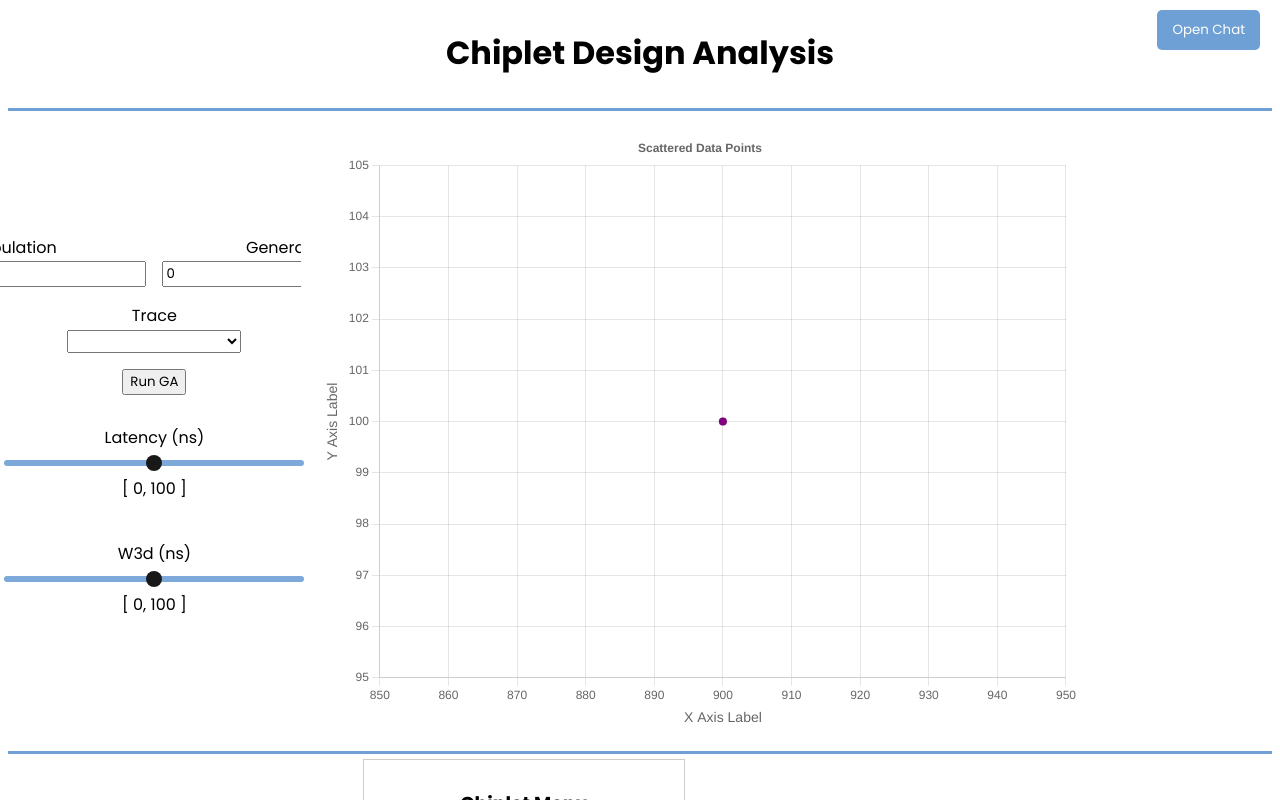
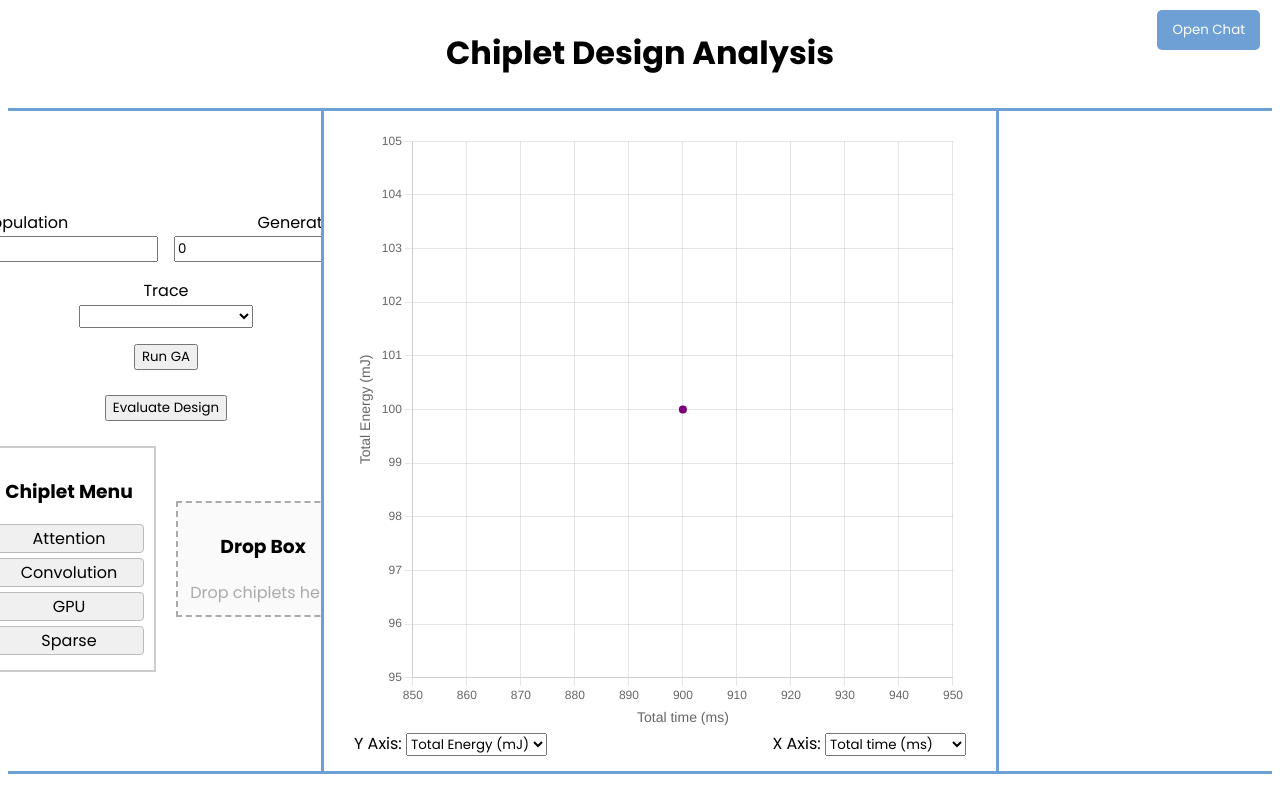
Before and after one commit to seakers/chiplet-interface, a Vue app: page / in a window 1280 px wide. Shown: the top 800 px of the page. Built offline with nearby package versions, Linux system fonts and the light colour scheme; a web font is replaced by a local one.

Commit message:
A few changes on visualization

```diff
--- a/src/App.vue
+++ b/src/App.vue
@@ -11,8 +11,10 @@
           Run GA
         </button> -->
         <RunGA ref="RunGA" @run-ga="RunGAMain" :isRunning="GAisRunning" />
-        <Slider :label="filter1" v-model="filterA" />
-        <Slider :label="filter2" v-model="filterB" />
+        <!-- <Slider :label="filter1" v-model="filterA" />
+        <Slider :label="filter2" v-model="filterB" /> -->
+        <button @click="evaluate_design" style="margin: 5px;">Evaluate Design</button>
+        <DragDrop ref="DragDrop" />
       </div>
 
       <!-- Middle Column (Plot) -->
@@ -27,12 +29,12 @@
         <button id="chat-toggle" @click="toggleChat">
           {{ chatOpen ? "Close Chat" : "Open Chat" }}
         </button>
-        <Chat v-if="chatOpen" ref="Chat" :chatOpen="chatOpen" @toggle-chat="toggleChat" />
+        <Chat v-show="chatOpen" ref="Chat" :chatOpen="chatOpen" @toggle-chat="toggleChat" />
       </div>
     </div>
     <div id="second-container">
-      <button @click="evaluate_design" style="margin: 5px;">Evaluate Design</button>
-      <DragDrop ref="DragDrop" />
+      <!-- <button @click="evaluate_design" style="margin: 5px;">Evaluate Design</button>
+      <DragDrop ref="DragDrop" /> -->
     </div>
   </div>
 </template>
@@ -167,35 +169,34 @@ export default {
 
 /* Left Column - Sliders */
 #left-column {
-  width: 20%;
+  width: 25%;
   /* Reduce width to give more space to the middle */
   display: flex;
   flex-direction: column;
   align-items: center;
   justify-content: center;
   gap: 20px;
-  padding: 20px;
 }
 
 /* Middle Column - Plot */
 #middle-column {
-  width: 60%;
+  width: 50%;
   /* Make the middle section larger */
   display: flex;
   justify-content: center;
   align-items: center;
   background: var(--background-color);
+  outline: 3px solid var(--primary-color);
   padding: 20px;
 }
 
 /* Right Column - Chat */
 #right-column {
-  width: 20%;
+  width: 25%;
   /* Reduce width */
   display: flex;
   flex-direction: column;
   align-items: center;
-  padding: 20px;
 }
 
 /* Adjust Plot Size */
@@ -205,6 +206,7 @@ export default {
   display: flex;
   justify-content: center;
   align-items: center;
+  padding: 10px;
 }
 
 /* Button to Open Chat */
--- a/src/components/DragDrop.vue
+++ b/src/components/DragDrop.vue
@@ -72,13 +72,13 @@ export default {
 }
 
 .item-menu {
-    border: 1px solid #ccc;
+    border: 2px solid #ccc;
     padding: 10px;
-    width: 300px;
+    width: 150px;
 }
 
 .draggable {
-    padding: 10px;
+    padding: 1px;
     margin: 5px 0;
     background: #f0f0f0;
     cursor: grab;
@@ -88,9 +88,9 @@ export default {
 
 .drop-zone {
     border: 2px dashed #aaa;
-    padding: 20px;
-    width: 300px;
-    min-height: 100px;
+    padding: 10px;
+    margin: 5px 0;
+    width: 150px;
     background: #fafafa;
     text-align: center;
 }
@@ -100,9 +100,10 @@ export default {
 }
 
 .dropped-item {
-    padding: 8px;
+    padding: 1px;
     background: #cce5ff;
-    margin: 4px 0;
-    border-radius: 3px;
+    margin: 5px 0;
+    border: 1px solid var(--primary-color);
+    border-radius: 4px;
 }
 </style>
--- a/src/components/Plot.vue
+++ b/src/components/Plot.vue
@@ -1,6 +1,6 @@
 <script setup>
 import "../assets/styles.css";
-import { onMounted, onUnmounted, ref } from "vue";
+import { onMounted, onUnmounted, ref, watch } from "vue";
 import { Chart, ScatterController, LinearScale, PointElement, Title, Tooltip } from "chart.js";
 import axios from "axios";
 
@@ -14,6 +14,10 @@ const dropdownY = ref(0);
 const selectedPoint = ref(null);
 const pointDropdownRef = ref(null);
 const emit = defineEmits(["point-message"]);
+
+const availableAxes = ref(["Total time (ms)", "Total Energy (mJ)", "Temperature (K)", "Latency (μs)"]); // etc.
+const selectedXAxis = ref("Total time (ms)");
+const selectedYAxis = ref("Total Energy (mJ)");
 
 const fetchChartData = async () => {
     try {
@@ -43,7 +47,7 @@ const createChart = () => {
                 },
                 {
                     label: "Scatter Dataset 2",
-                    data: [{'x': 900, 'y': 100}], // Initialize with no points
+                    data: [{ 'x': 900, 'y': 100 }], // Initialize with no points
                     backgroundColor: ["purple"],
                     pointRadius: 4,
                     pointHoverRadius: 8,
@@ -55,7 +59,7 @@ const createChart = () => {
             maintainAspectRatio: false,
             plugins: {
                 title: {
-                    display: true,
+                    display: false,
                     text: "Scattered Data Points",
                 },
             },
@@ -82,7 +86,7 @@ const createChart = () => {
                     position: "bottom",
                     title: {
                         display: true,
-                        text: "X Axis Label",
+                        text: "Total time (ms)",
                         font: { size: 14 },
                     },
                 },
@@ -90,7 +94,7 @@ const createChart = () => {
                     type: "linear",
                     title: {
                         display: true,
-                        text: "Y Axis Label",
+                        text: "Total Energy (mJ)",
                         font: { size: 14 },
                     },
                 },
@@ -108,6 +112,14 @@ const createChart = () => {
         },
     });
 };
+
+watch([selectedXAxis, selectedYAxis], ([newX, newY]) => {
+    if (chartInstance) {
+        chartInstance.options.scales.x.title.text = newX;
+        chartInstance.options.scales.y.title.text = newY;
+        chartInstance.update();
+    }
+});
 
 const updateChartData = (newChartData) => {
     if (chartInstance) {
@@ -138,9 +150,6 @@ onUnmounted(() => {
 
 const handlePointAction = () => {
     console.log("Point clicked:", selectedPoint.value);
-    // CHANGE THIS ALERT WHEN IMPLEMENTING CUSTOM FUNCTIONALITY
-    // alert(`Action on point: (${selectedPoint.value.x}, ${selectedPoint.value.y})`);
-    // Custon function (maybe send data to the chat?)
     emit("point-message", selectedPoint.value);
     showDropdown.value = false;
 };
@@ -158,8 +167,22 @@ const handleClickOutside = (event) => {
     <div class="chart-container" style="position: relative;">
         <canvas ref="chartRef"></canvas>
 
-        <!-- Dropdown shown on point click -->
-        <div v-if="showDropdown" ref="pointDropdownRef" class="chart-dropdown"
+        <div class="axis_select">
+            <label>Y Axis:
+                <select v-model="selectedYAxis">
+                    <option v-for="axis in availableAxes" :key="axis" :value="axis">{{ axis }}</option>
+                </select>
+            </label>
+
+            <label>X Axis:
+                <select v-model="selectedXAxis">
+                    <option v-for="axis in availableAxes" :key="axis" :value="axis">{{ axis }}</option>
+                </select>
+            </label>
+        </div>
+    </div>
+
+    <div v-if="showDropdown" ref="pointDropdownRef" class="chart-dropdown global-dropdown"
         :style="{ top: dropdownY + 'px', left: dropdownX + 'px' }">
         <p><strong>Selected Point</strong></p>
         <p>X: {{ selectedPoint?.x }}</p>
@@ -167,27 +190,41 @@ const handleClickOutside = (event) => {
         <button @click="handlePointAction" class="point-button">Send to chat</button>
         <button @click="showDropdown = false" class="point-button">Close</button>
     </div>
-    </div>
 </template>
-
 
 <style scoped>
 .chart-container {
     width: 100%;
     height: 100%;
     padding-top: 20px;
-    padding-bottom: 20px;
+    padding-bottom: 40px;
+    /* padding-bottom: 20px; */
+    display: flex;
+    flex-direction: column;
+    align-items: center;
+}
+
+.axis_select {
+    display: flex;
+    gap: 20px;
+    width: 100%;
+    align-items: center;
+    justify-content: space-between;
 }
 
 .chart-dropdown {
-    position: absolute;
     background: white;
     border: 1px solid #ccc;
     padding: 15px;
     padding-top: 0px;
-    z-index: 10;
+    z-index: 9999;
     box-shadow: 0 2px 10px rgba(0, 0, 0, 0.2);
     border-radius: 4px;
+}
+
+.global-dropdown {
+    position: absolute;
+    /* Or use `fixed` if you want it to stay visible on scroll */
 }
 
 .point-button {
```
Lines whose indentation alone changed are shown as unchanged.
